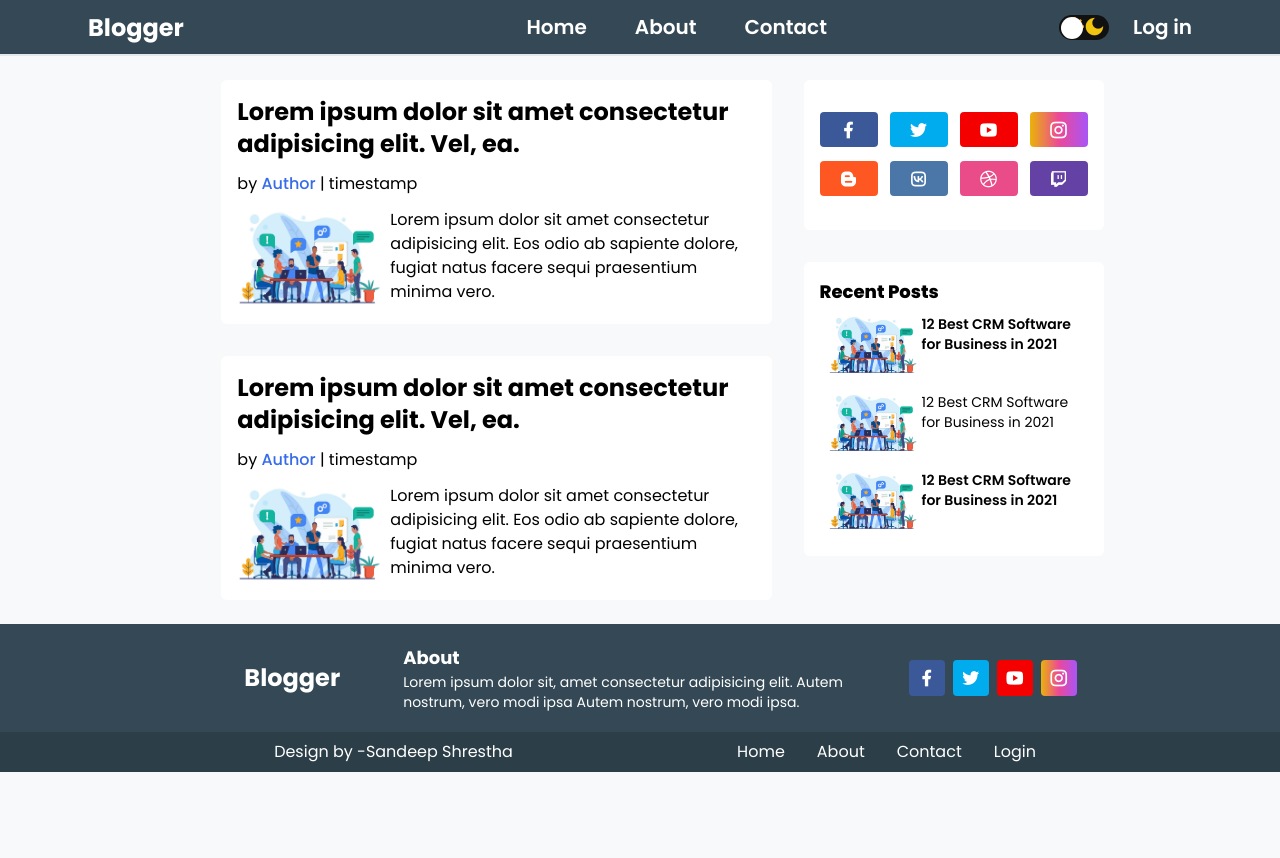
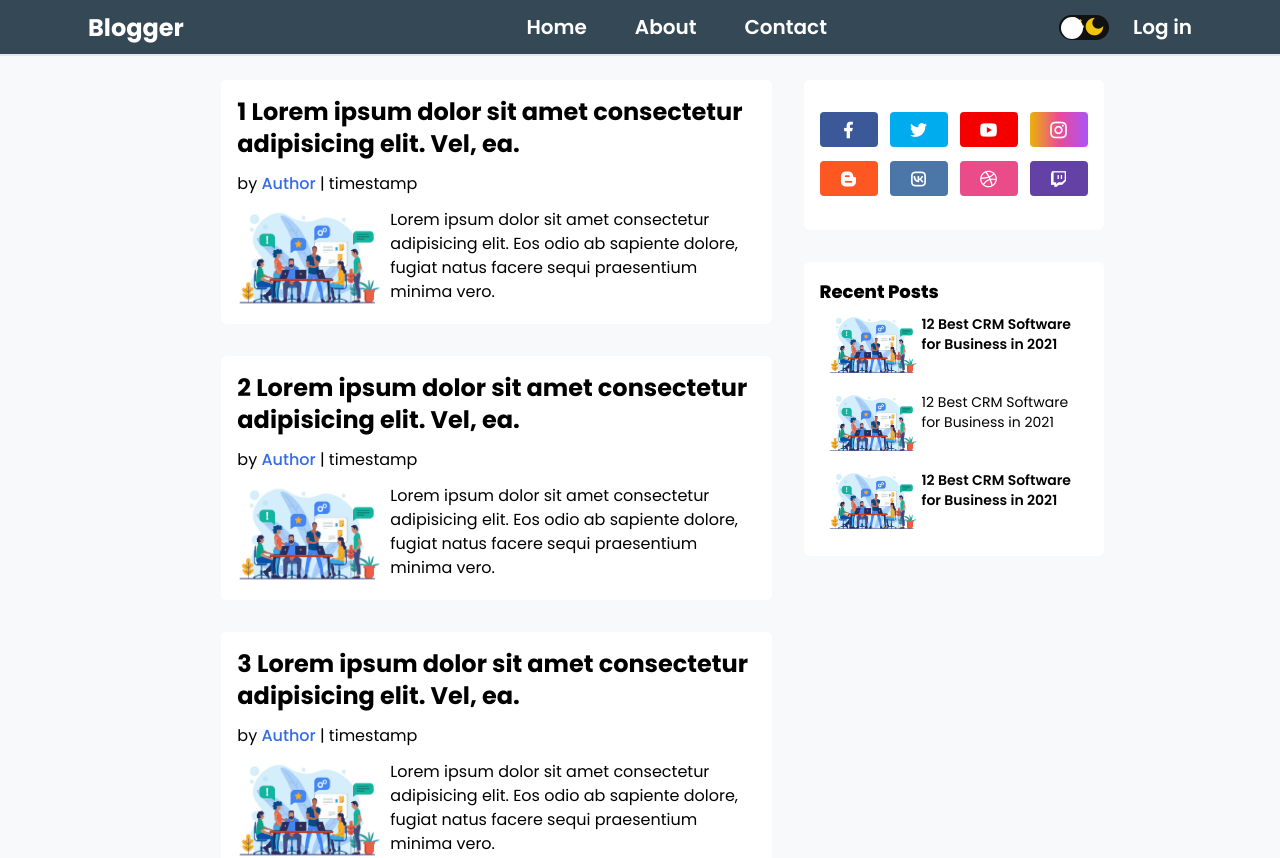
Before and after one commit to sandeepshrestha200/Blog-React, a React (Vite) app in the folder client/: page / in a window 1280 px wide. Shown: the top 858 px of the page. Before the commit the page ends 800 px from the top, so only its background shows below. Built offline with nearby package versions, Linux system fonts and the light colour scheme.

Commit message:
use of map function to populate BlogCard in Home

```diff
--- a/client/src/components/BlogCard.jsx
+++ b/client/src/components/BlogCard.jsx
@@ -1,15 +1,17 @@
 import { useContext } from "react";
 import ThemeContext from "../context/ThemeContext";
 import imgi from "./assets/img/img.jpg";
+import PropTypes from "prop-types";
 
-const BlogCard = () => {
+const BlogCard = (props) => {
   const { theme } = useContext(ThemeContext);
+  const { id } = props;
 
   return (
-    <div className="mx-auto space-y-8">
+    <div className="mx-auto">
       {/* card div */}
       <div className={`p-4 w-full ${theme === "dark" ? "bg-[#344955]" : "bg-white"} rounded-md`}>
-        <h3 className="font-bold text-2xl hover:text-blue-600 cursor-pointer">Lorem ipsum dolor sit amet consectetur adipisicing elit. Vel, ea.</h3>
+        <h3 className="font-bold text-2xl hover:text-blue-600 cursor-pointer">{id} Lorem ipsum dolor sit amet consectetur adipisicing elit. Vel, ea.</h3>
         <p className="py-3">
           by <span className="text-[#366bea] font-medium">Author</span> | timestamp
         </p>
@@ -19,7 +21,7 @@ const BlogCard = () => {
         </div>
       </div>
 
-      <div className={`p-4 w-full ${theme === "dark" ? "bg-[#344955]" : "bg-white"} rounded-md`}>
+      {/* <div className={`p-4 w-full ${theme === "dark" ? "bg-[#344955]" : "bg-white"} rounded-md`}>
         <h3 className="font-bold text-2xl hover:text-blue-600 cursor-pointer">Lorem ipsum dolor sit amet consectetur adipisicing elit. Vel, ea.</h3>
         <p className="py-3">
           by <span className="text-[#366bea] font-medium">Author</span> | timestamp
@@ -28,9 +30,13 @@ const BlogCard = () => {
           <img src={imgi} alt="" className="w-[344px] h-[200px] sm:w-[145px] sm:h-[100px] rounded-md" />
           <div className="px-2">Lorem ipsum dolor sit amet consectetur adipisicing elit. Eos odio ab sapiente dolore, fugiat natus facere sequi praesentium minima vero.</div>
         </div>
-      </div>
+      </div> */}
     </div>
   );
 };
 
 export default BlogCard;
+
+BlogCard.propTypes = {
+  id: PropTypes.object,
+};
--- a/client/src/components/Home.jsx
+++ b/client/src/components/Home.jsx
@@ -2,12 +2,15 @@ import BlogCard from "./BlogCard";
 import SideBar from "./SideBar";
 
 const Home = () => {
+  const blogs = [{ _id: 1 }, { _id: 2 }, { _id: 3 }, { _id: 4 }];
   return (
     <>
       <div className="grid grid-cols-1 py-6 px-2 lg:grid-cols-3 lg:w-2/3 gap-6 mx-auto">
         <div className={`mx-auto w-full lg:col-span-2`}>
-          <div className="mx-auto">
-            <BlogCard />
+          <div className="mx-auto space-y-8">
+            {blogs.map((e) => {
+              return <BlogCard key={e._id} id={e._id} />;
+            })}
           </div>
         </div>
         <div>
```
